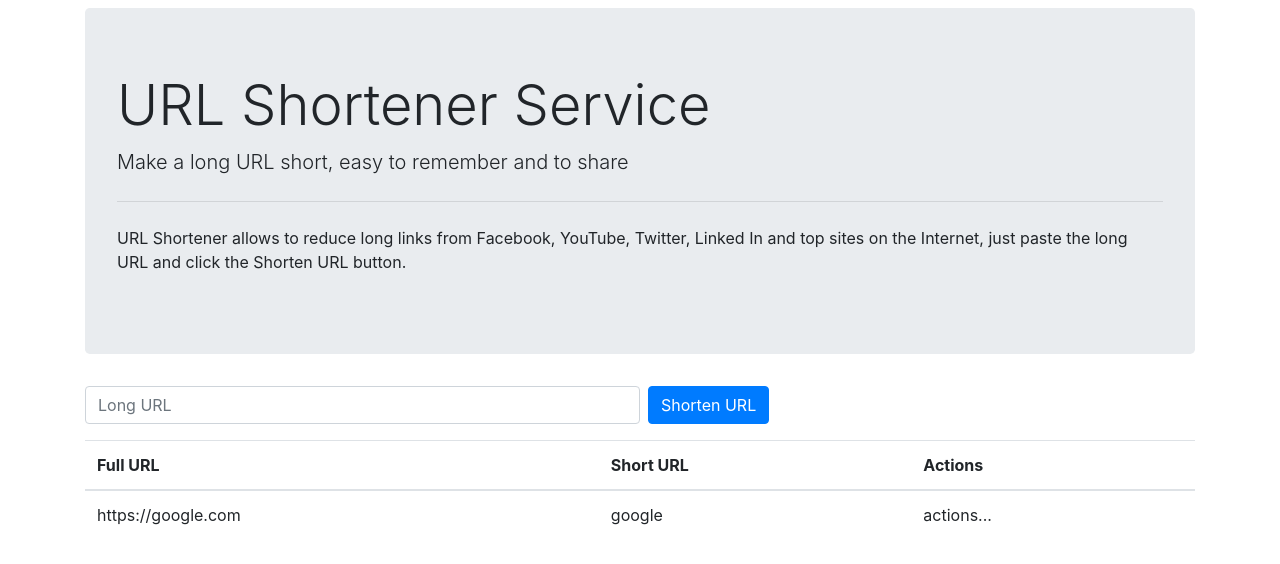
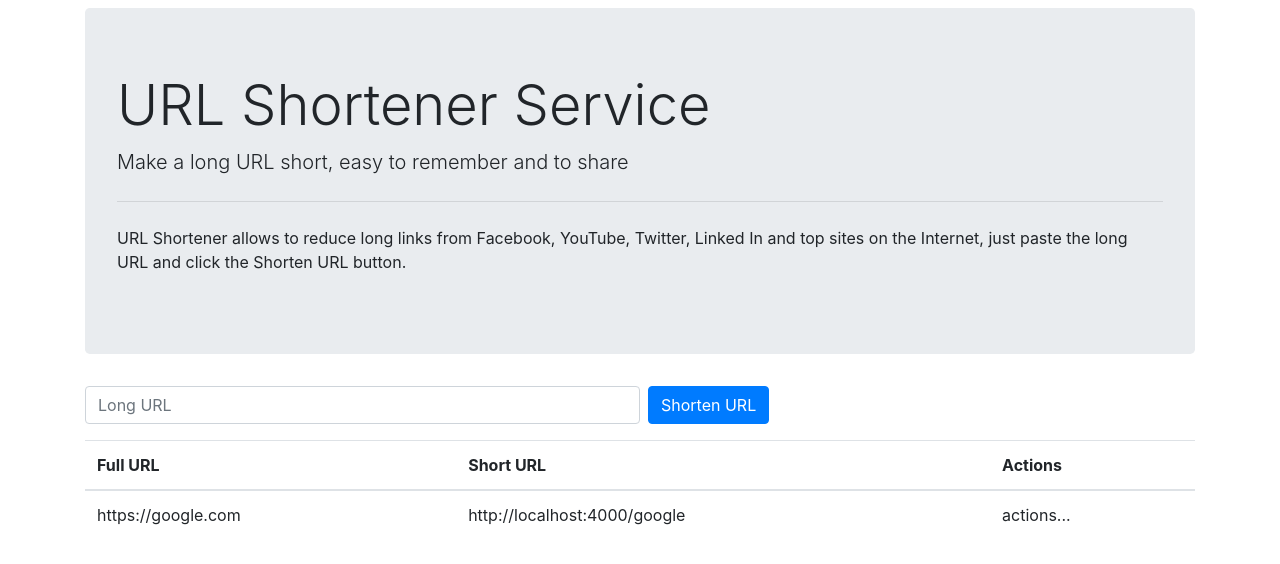
Before and after one commit to sergio1990/url-shortener-exercise, a React app in the folder admin-service/: page / in a window 1280 px wide. Shown: the top 564 px of the page. Built offline with nearby package versions, Linux system fonts and the light colour scheme.

Commit message:
Introduce the config object

```diff
--- a/admin-service/src/components/LinksTable/Row.js
+++ b/admin-service/src/components/LinksTable/Row.js
@@ -1,11 +1,13 @@
 import React from 'react';
+import config from '../../config';
 
 function Row(props) {
   const { full_url, short_prefix } = props;
+  const short_url = `${config.SHORT_LINK_BASE_URI}${short_prefix}`;
   return (
     <tr>
       <td>{ full_url }</td>
-      <td>{ short_prefix }</td>
+      <td>{ short_url }</td>
       <td>actions...</td>
     </tr>
   );
--- /dev/null
+++ b/admin-service/src/config.js
@@ -0,0 +1,4 @@
+export default {
+  SHORTENER_API_BASE_URL: "http://localhost:4000/api/",
+  SHORT_LINK_BASE_URI: "http://localhost:4000/"
+};
```
